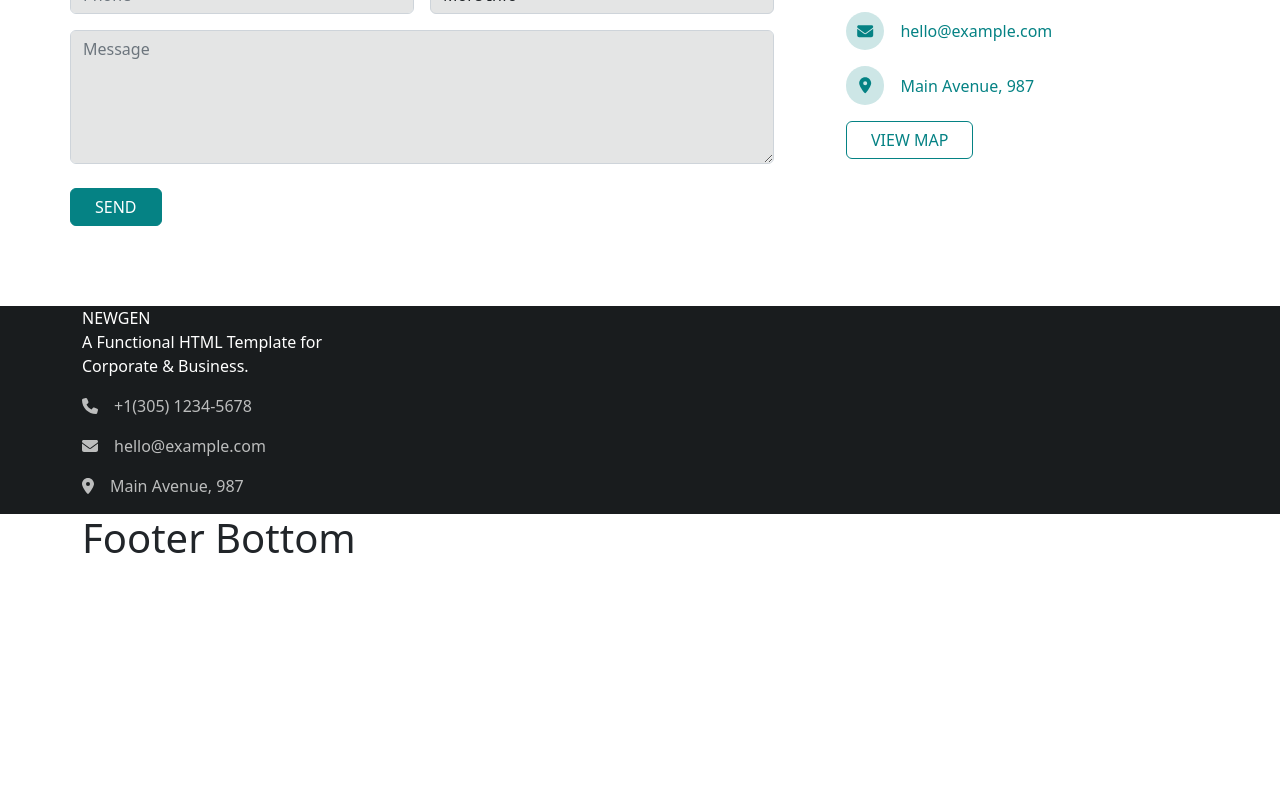
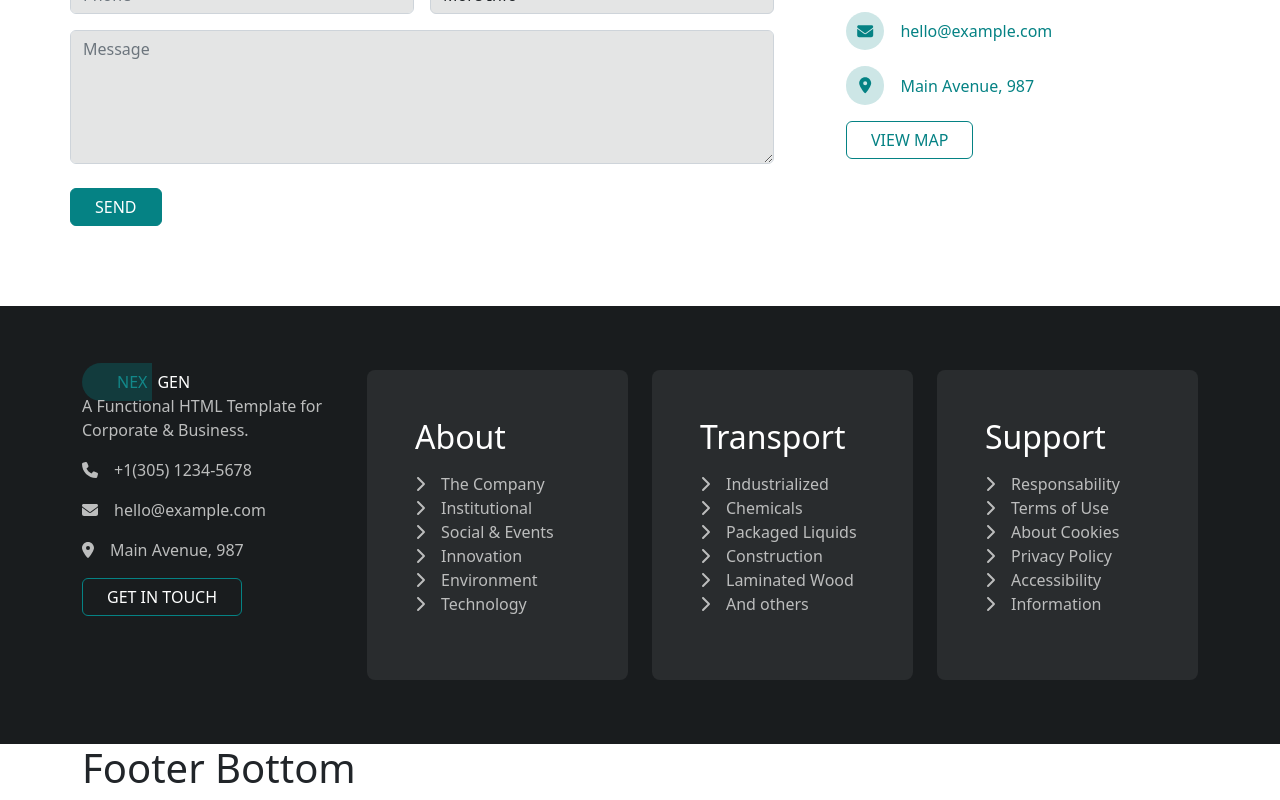
Before and after one commit to ttom-eragiapreso/proj-html-vuejs, a Vue app: page / in a window 1280 px wide. Shown: the part 4191-4991 px from the top of the page. Before the commit the page ends 4761 px from the top, so only its background shows below. Built offline with nearby package versions, Linux system fonts and the light colour scheme.

Commit message:
footer top finito

```diff
--- a/src/components/DetailsComponent.vue
+++ b/src/components/DetailsComponent.vue
@@ -26,7 +26,7 @@ export default {
   <span
   :class="[
   textColor === 'primary'? 'text-primary' : 'custom-color',
-  fontSize? 'fs-5' : 'custom-font-size', 'ps-3']">{{store.businessInfo.phoneNumber}}</span>
+  !fontSize? '' : 'custom-font-size', 'ps-3']">{{store.businessInfo.phoneNumber}}</span>
 </div>
 
 <div class="details d-flex align-items-center">
@@ -37,7 +37,7 @@ export default {
   <span
   :class="[
   textColor === 'primary'? 'text-primary' : 'custom-color',
-  fontSize? 'fs-5' : 'custom-font-size', 'ps-3']">{{store.businessInfo.emailAddress}}</span>
+  !fontSize? '' : 'custom-font-size', 'ps-3']">{{store.businessInfo.emailAddress}}</span>
 </div>
 
 <div class="details d-flex align-items-center">
@@ -48,7 +48,7 @@ export default {
   <span
   :class="[
   textColor === 'primary'? 'text-primary' : 'custom-color',
-  fontSize? 'fs-5' : 'custom-font-size', 'ps-3']">{{store.businessInfo.address}}</span>
+  !fontSize? '' : 'custom-font-size', 'ps-3']">{{store.businessInfo.address}}</span>
 </div>
 
 
--- a/src/components/FooterTopComponent.vue
+++ b/src/components/FooterTopComponent.vue
@@ -25,9 +25,13 @@ export default {
     <div class="container">
       <div class="row row-cols-4">
         <div class="col">
-          <span class="nex">NEW</span><span class="gen">GEN</span>
-          <p class="secondary-color mb-3">A Functional HTML Template for Corporate & Business.</p>
-          <details-component-vue :isCircle="false" textColor="#bcbdbd"/>
+          <span class="nex">NEX</span><span class="gen">GEN</span>
+          <p class="text-secondary mb-3">A Functional HTML Template for Corporate & Business.</p>
+          <details-component-vue :isCircle="false" textColor="#bcbdbd" fontSize="1rem"/>
+          <ButtonComponentVue :isOutline="true" :text="'GET IN TOUCH'"/>
+        </div>
+        <div class="col" v-for="(card, index) in store.businessInfo.footerCards" :key="index">
+          <FooterCardVue :card="card"/>
         </div>
       </div>
     </div>
@@ -42,6 +46,11 @@ export default {
 
 .em-container{
   background-color: $bg-dark;
+  padding: 4rem 0;
+}
+
+.nex {
+  @include pillLogo($primary)
 }
 
 </style>
--- a/src/components/partials/cards/FooterCard.vue
+++ b/src/components/partials/cards/FooterCard.vue
@@ -17,11 +17,11 @@ export default {
 
   <div class="em-card p-5">
 
-    <h2>{{card.title}}</h2>
-    <ul>
+    <h2 class="mb-3">{{card.title}}</h2>
+    <ul class="p-0">
       <li v-for="(link, index) in card.links" :key="index">
-        <font-awesome-icon icon="fa-solid fa-chevron-right"/>
-        <a :href="link.href">
+        <font-awesome-icon icon="fa-solid fa-chevron-right" class="me-3 text-secondary"/>
+        <a :href="link.href" @click.prevent="">
           <span class="text-secondary">{{link.text}}</span>
         </a>
       </li>
```
